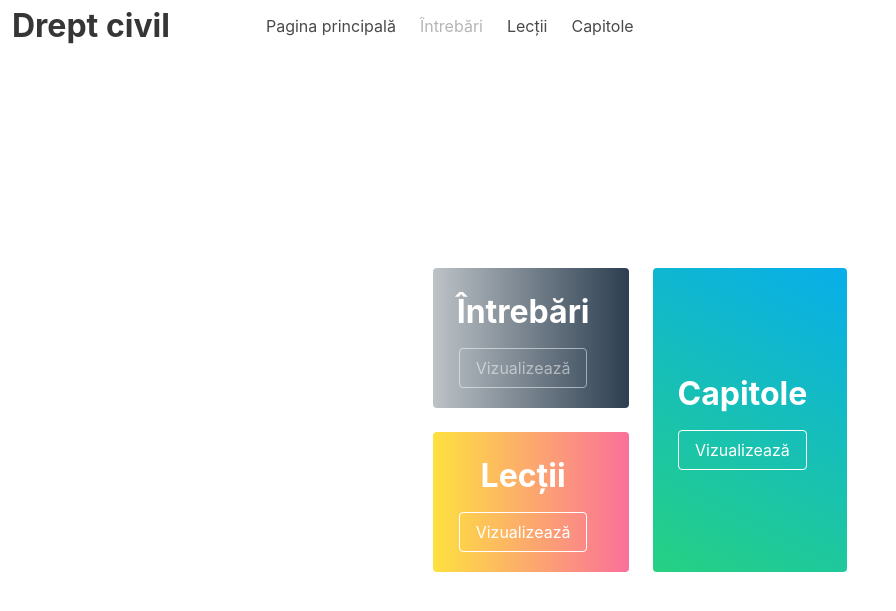
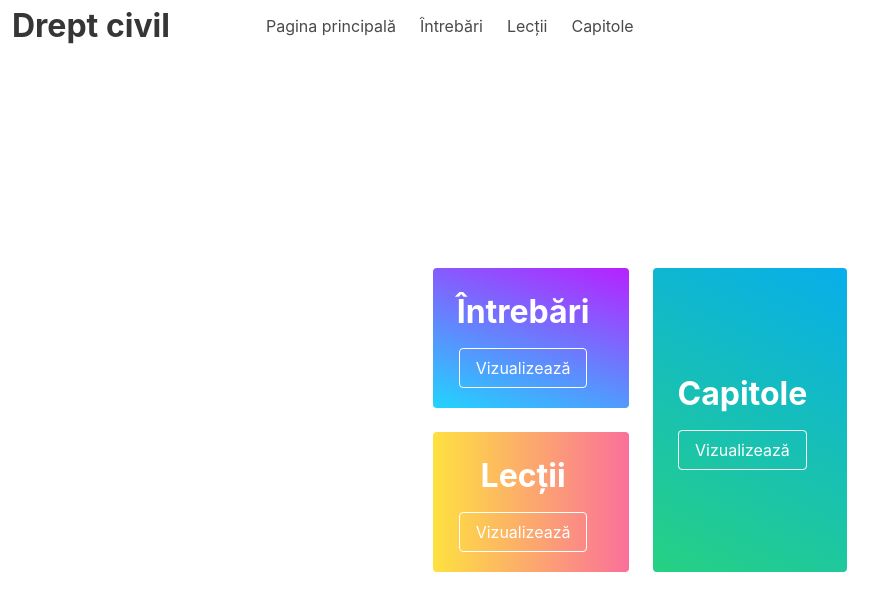
Before and after one commit to cosmin-bianu/dcdashboard, a Django app: template data_management/templates/dashboard.html in a window 1280 px wide. Shown: the top 611 px of the page, without its empty margins (0-896 px from the left). Run offline with Django 3.2, Linux system fonts and the light colour scheme; the template is opened without the code that fills it, so the values that code supplies are empty; some libraries are stand-ins or nearby versions.

Commit message:
Removed questions feature from disabled

```diff
--- a/data_management/templates/dashboard.html
+++ b/data_management/templates/dashboard.html
@@ -49,12 +49,12 @@
 
 <div class="tile is-ancestor has-text-white">
     <div class="tile is-parent is-vertical">
-        <div id="disabled" class="tile is-child column-arrangement notification centered">
+        <div id="questionnaires-tile" class="tile is-child column-arrangement notification centered">
             <h3 class="is-size-3 has-text-weight-bold"> Întrebări </h3>
 
             <p class="mb-3 is-size-1 has-text-weight-bold"> {{ question_count }}</p>
 
-            <a href="/view/questions/general" class="button is-size-6 is-white is-outlined" disabled>Vizualizează</a>
+            <a href="/view/questions/general" class="button is-size-6 is-white is-outlined">Vizualizează</a>
         </div>
 
         <div id="courses-tile" class="tile is-child column-arrangement notification centered">
--- a/data_management/templates/nav.html
+++ b/data_management/templates/nav.html
@@ -16,7 +16,7 @@
         Pagina principală
       </a>
 
-      <a href="/view/questions/general" class="navbar-item has-text-grey-light">
+      <a href="/view/questions/general" class="navbar-item">
         Întrebări
       </a>
 
```
